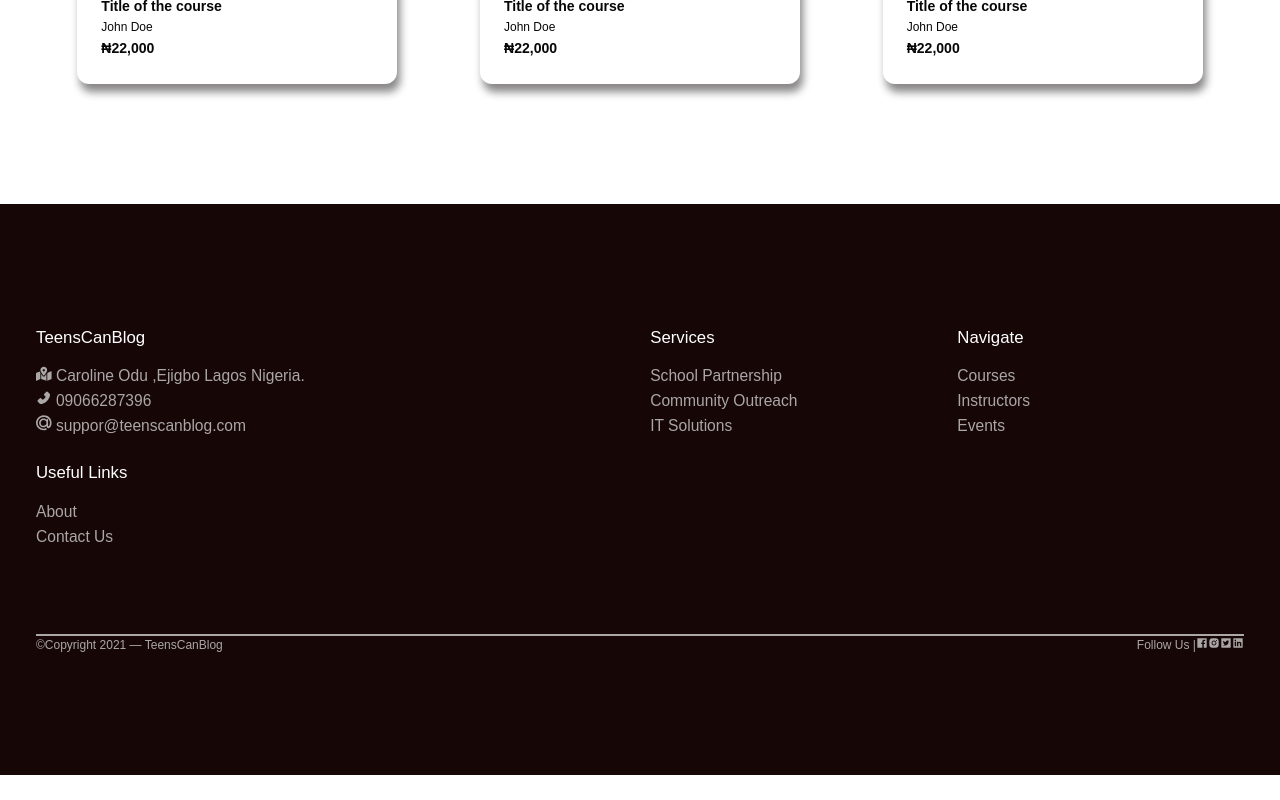
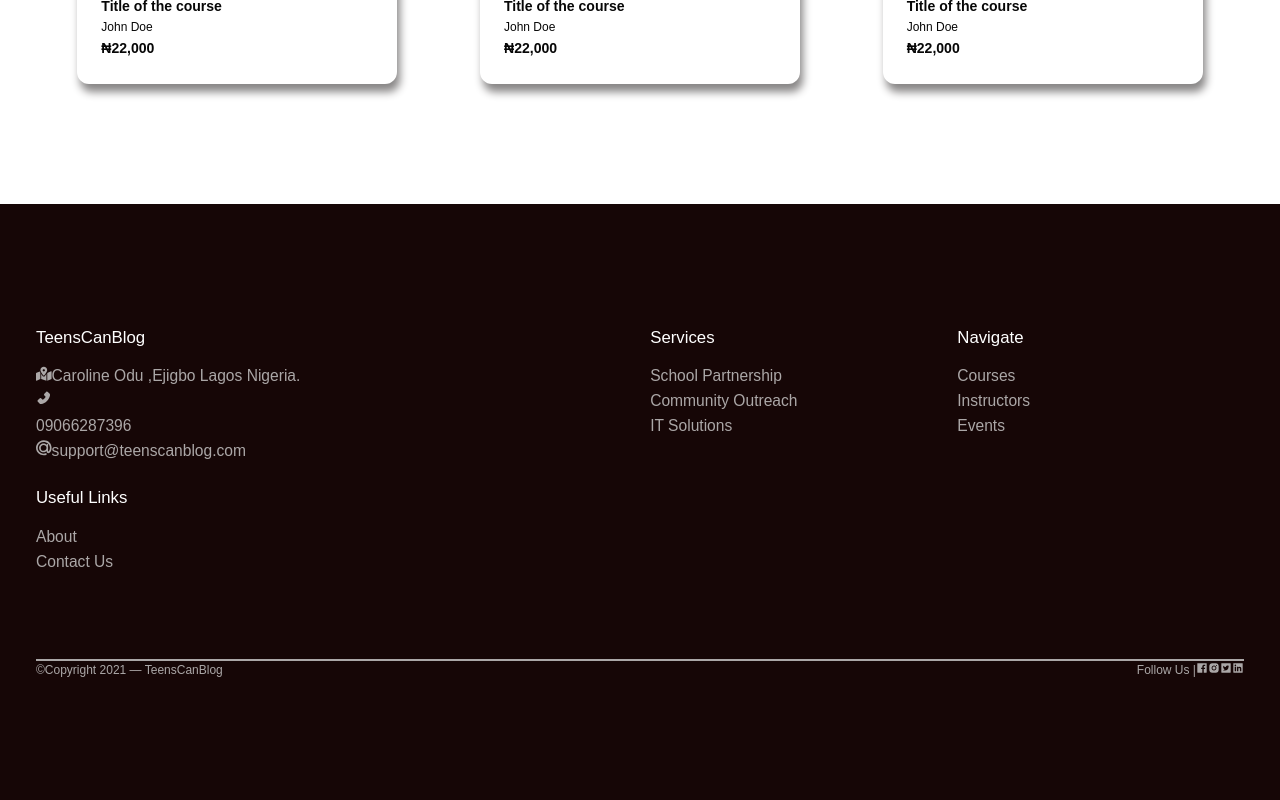
Before and after one commit to Niscolinx/teenscan, a React (Create React App) app: page / in a window 1280 px wide. Shown: the part 1485-2285 px from the top of the page. Before the commit the page ends 2260 px from the top, so only its background shows below. Built offline with nearby package versions, Linux system fonts and the light colour scheme; what react-router-last-location would draw is missing.

Commit message:
working on footer

```diff
--- a/src/components/Footer.tsx
+++ b/src/components/Footer.tsx
@@ -24,25 +24,22 @@ const Footer = () => {
                     <h3>TeensCanBlog</h3>
                     <ul>
                         <li>
-                            {' '}
                             <span>
                                 <FaMapMarkedAlt />
-                            </span>{' '}
+                            </span>
                             Caroline Odu ,Ejigbo Lagos Nigeria.
                         </li>
                         <li>
-                            {' '}
                             <span>
                                 <AiFillPhone />
-                            </span>{' '}
-                            09066287396
+                            </span>
+                            <p>09066287396</p>
                         </li>
                         <li>
-                            {' '}
                             <span>
                                 <SiMailDotRu />
-                            </span>{' '}
-                            suppor@teenscanblog.com
+                            </span>
+                            support@teenscanblog.com
                         </li>
                     </ul>
                 </div>
```
